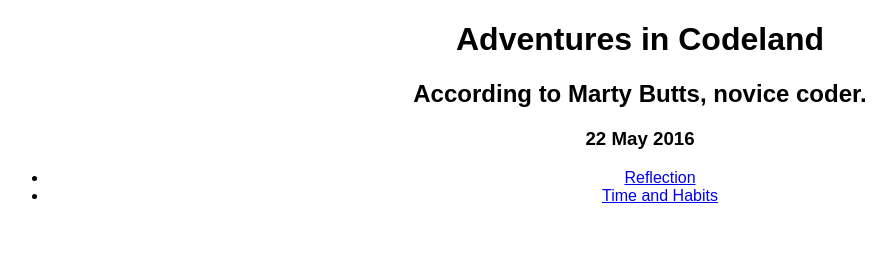
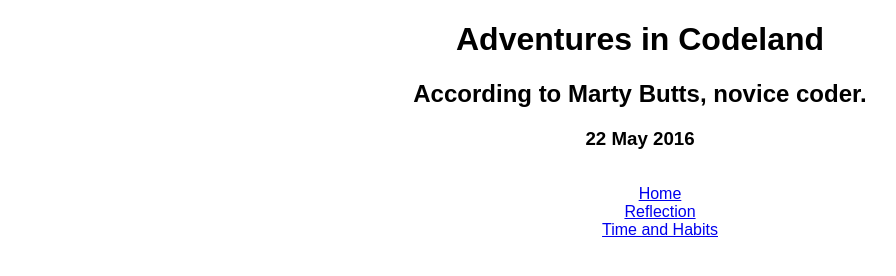
Before and after one commit to martybutts/martybutts.github.io, a plain HTML site: page index.html in a window 1280 px wide. Shown: the whole page, without its empty margins (0-896 px from the left). Drawn offline with Linux system fonts and the light colour scheme.

Commit message:
add link to home page

```diff
--- a/index.html
+++ b/index.html
@@ -11,6 +11,8 @@
     <h3>22 May 2016</h3>
     <ul>
       <li>
+        <a href= "https://martybutts.github.io/blob/master/index.html">Home</a>
+      <li>
         <a href= "https://martybutts.github.io/blog/c1-reflection-blog.html">Reflection</a>
       </li>
       <li>
--- a/main.css
+++ b/main.css
@@ -1,5 +1,5 @@
 body {
-  background-image: 'images/water.jpg' 50% 350px no-repeat #e8ecf0;
+  background-image: '/images/water.jpg'
   background-position: fixed;
   background-size: cover;
   font-family: sans-serif;
@@ -24,7 +24,9 @@ p {
 }
 
 ul {
+  display: inline-block;
   text-align: center;
+  list-style-type: none;
 }
 
 li {
```
